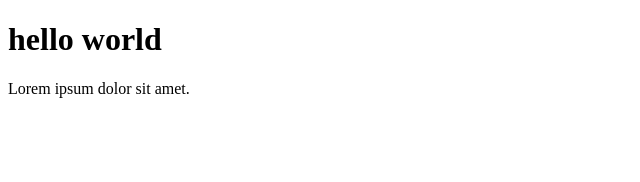
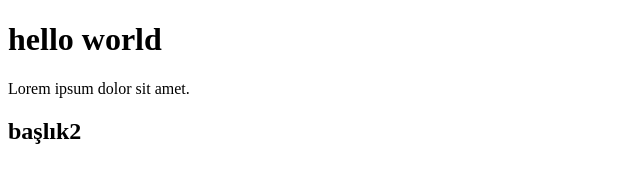
Before and after one commit to aysegularslan1/denemeprojem1, a plain HTML site: page index.html in a window 1280 px wide. Shown: the whole page, without its empty margins (0-640 px from the left). Drawn offline with Linux system fonts and the light colour scheme.

Commit message:
düzenlendi1

```diff
--- a/index.html
+++ b/index.html
@@ -8,5 +8,6 @@
   <body>
     <h1>hello world</h1>
     <p>Lorem ipsum dolor sit amet.</p>
+    <h2>başlık2</h2>
   </body>
 </html>
```
